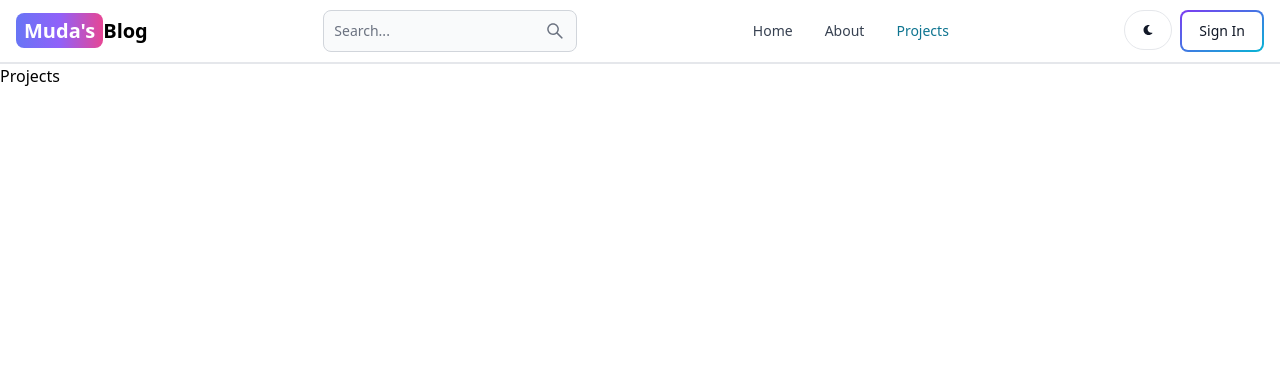
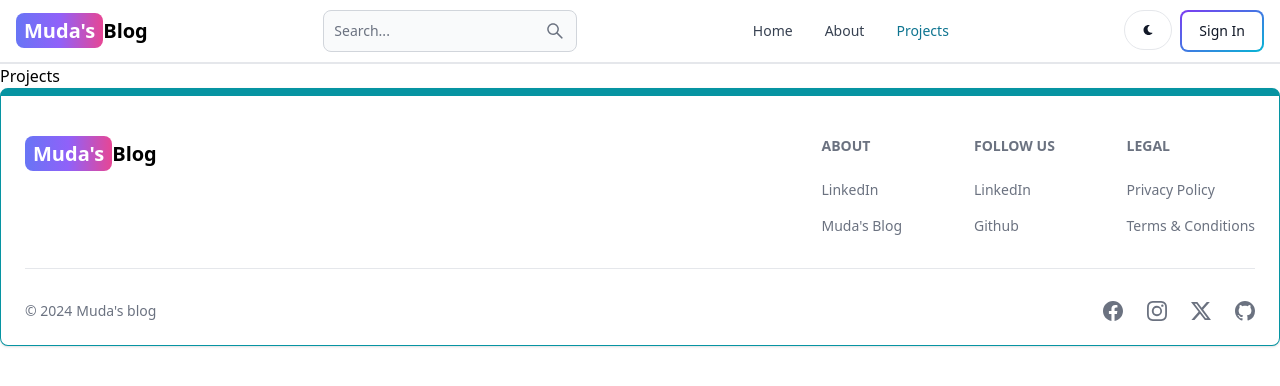
Before and after one commit to mudasirr13/blog-page, a React (Vite) app in the folder client/: page /projects in a window 1280 px wide. Shown: the top 386 px of the page. Built offline with nearby package versions, Linux system fonts and the light colour scheme.

Commit message:
create and add footer component

```diff
--- a/client/src/App.jsx
+++ b/client/src/App.jsx
@@ -6,6 +6,8 @@
 import Dashboard from "./pages/Dashboard"
 import Projects from "./pages/Projects"
 import Header from "./components/Header"
+import Footer from "./components/Footer"
+import FooterComp from "./components/Footer"
 function App() {
 
 
@@ -21,6 +23,7 @@
         <Route path="projects" element={<Projects/>}/>
 
       </Routes>
+      <FooterComp/>
     </BrowserRouter>
   )
 }
--- /dev/null
+++ b/client/src/components/Footer.jsx
@@ -0,0 +1,81 @@
+import { Footer, FooterDivider } from "flowbite-react";
+import React from "react";
+import { Link } from "react-router-dom";
+import {BsFacebook,BsInstagram,BsTwitterX,BsGithub} from "react-icons/bs"
+function FooterComp() {
+  return (
+    <Footer container className="border border-t-8 border-teal-500">
+      <div className="w-full max-w-7xl mx-auto">
+        <div className="grid w-full justify-between sm:flex md:grid-cols-1" >
+        <div className="mt-5">
+            <Link
+            to="/"
+            className="self-center whitespace-nowrap text-lg sm:text-xl font-semibold dark:text-white"
+          >
+            <span className="px-2 py-1 bg-gradient-to-r from-indigo-500 via-purple-500 to-pink-500 rounded-lg text-white">
+              Muda's
+            </span>
+            Blog
+          </Link>
+        </div>
+        <div className="grid grid-cols-2 gap-8 mt-4 sm:grid-cols-3 sm:gap-6 ">
+          <div>
+          <Footer.Title title="About"/>
+            <Footer.LinkGroup col>
+                <Footer.Link href="https://www.linkedin.com/in/mudasir-bhat-196213219/"
+                target="_blank"
+                rel="noopener moreferrer">
+                        LinkedIn
+                </Footer.Link>
+                <Footer.Link href="/about"
+                target="_blank"
+                rel="noopener moreferrer">
+                        Muda's Blog
+                </Footer.Link>
+            </Footer.LinkGroup>
+          </div>
+          <div>
+          <Footer.Title title="Follow us"/>
+            <Footer.LinkGroup col>
+                <Footer.Link href="https://www.linkedin.com/in/mudasir-bhat-196213219/"
+                target="_blank"
+                rel="noopener moreferrer">
+                        LinkedIn
+                </Footer.Link>
+                <Footer.Link href=" https://github.com/mudasirr13"
+                target="_blank"
+                rel="noopener moreferrer">
+                     Github
+                </Footer.Link>
+            </Footer.LinkGroup>
+          </div>
+          <div>
+          <Footer.Title title="Legal"/>
+            <Footer.LinkGroup col>
+                <Footer.Link href="#"
+               >
+                        Privacy Policy
+                </Footer.Link>
+                <Footer.Link href="#">
+                     Terms &amp; Conditions
+                </Footer.Link>
+            </Footer.LinkGroup>
+          </div>
+          </div>
+        </div>
+        <FooterDivider/>
+        <div className="w-full sm:flex sm:items:center sm:justify-between">
+            <Footer.Copyright href="#" by="Muda's blog" year={new Date().getFullYear()}/>
+            <div className="flex gap-6 sm:mt-0 mt-4 sm:justify-center">
+                <Footer.Icon href="#" icon={BsFacebook}/>
+                <Footer.Icon href="#" icon={BsInstagram}/>
+                <Footer.Icon href="#" icon={BsTwitterX}/>
+                <Footer.Icon href="https://github.com/mudasirr13" icon={BsGithub}/>
+            </div>
+        </div>
+      </div>
+    </Footer>
+  );
+}
+
+export default FooterComp;
```
